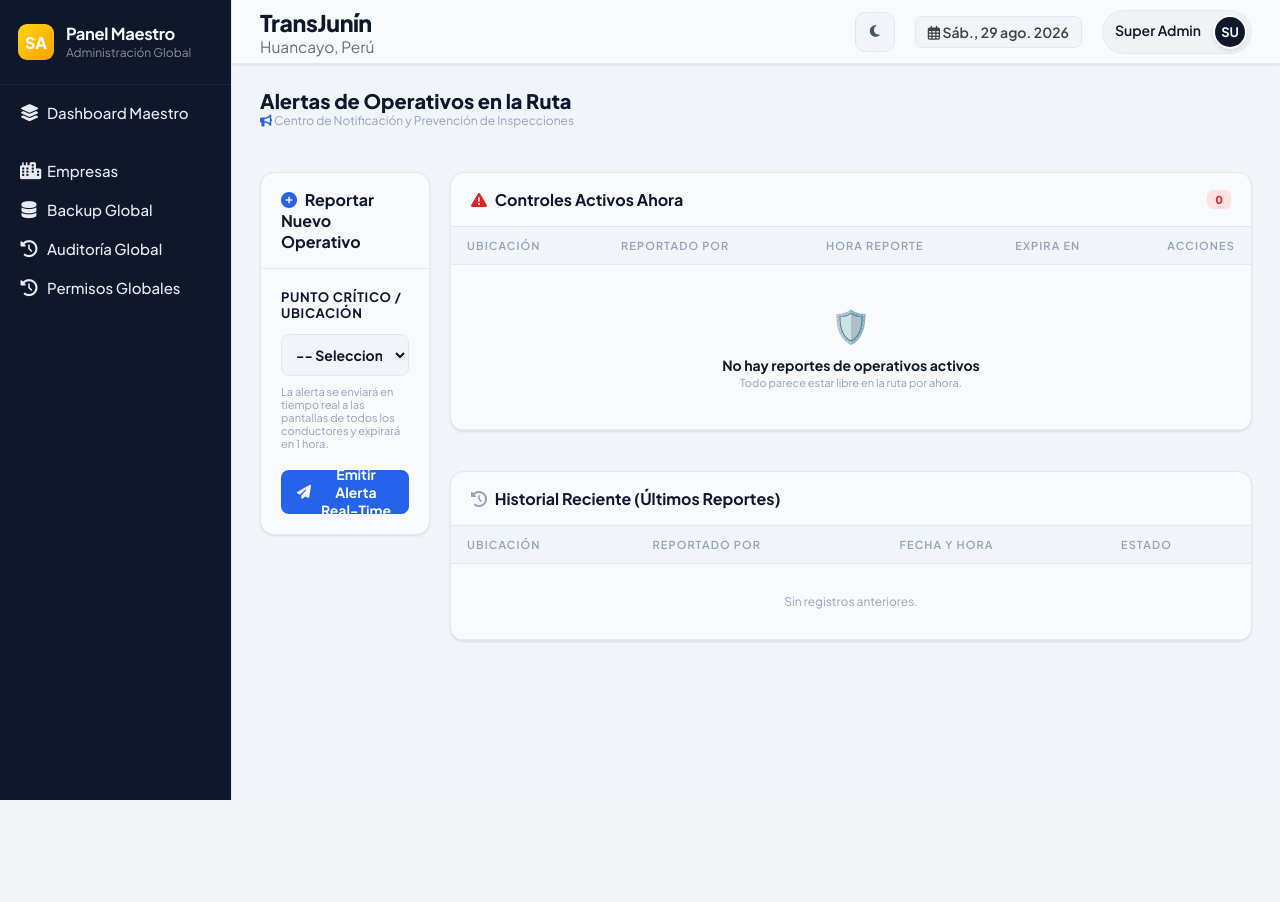
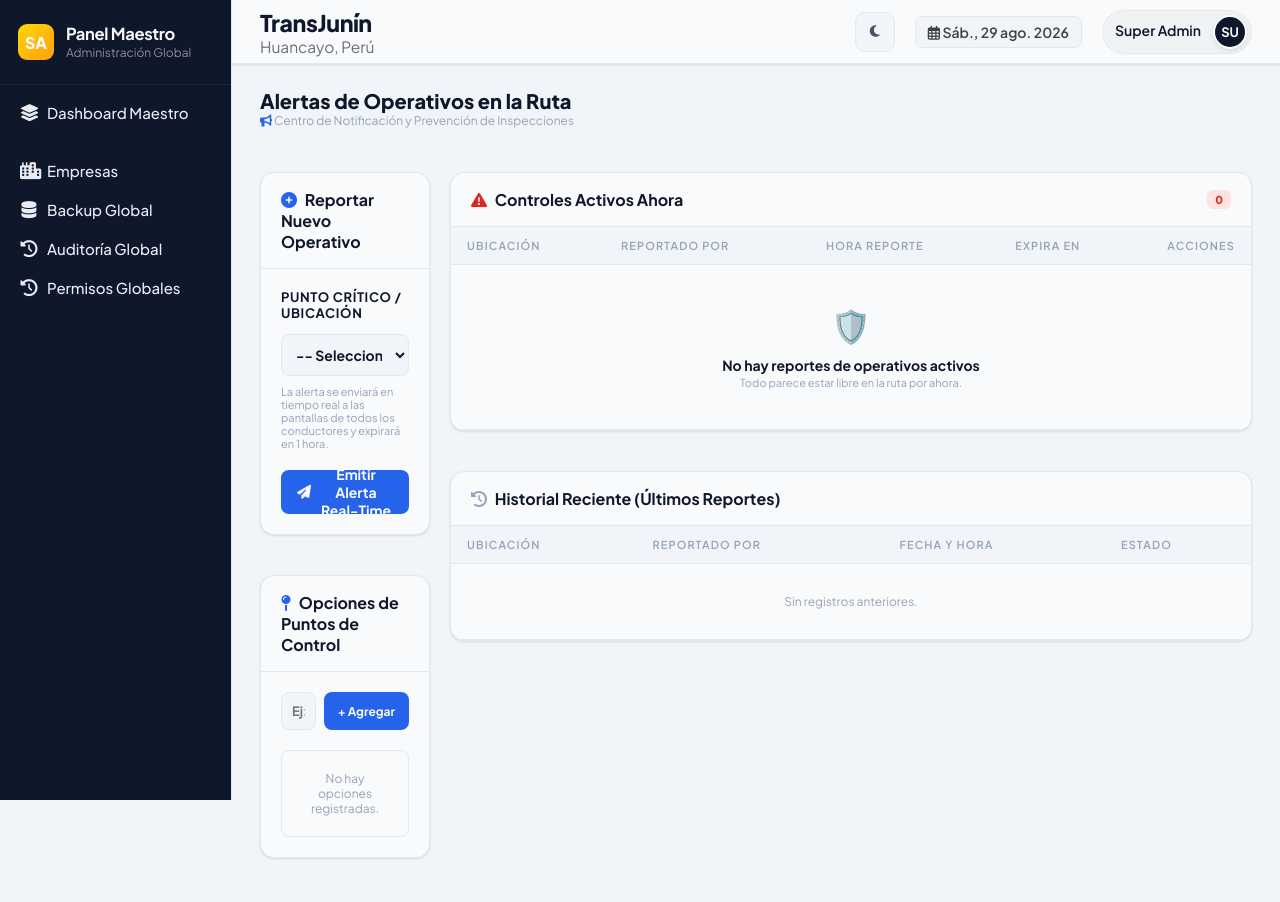
Before and after one commit to Nario1/transporte-saas, a Laravel app: page /admin/alertas in a window 1280 px wide. Before the commit the page ends 800 px from the top, so only its background shows below. Run offline with Laravel 12, Linux system fonts and the light colour scheme; a user stored in the database is signed in; data comes from the database, SQL or seed files in the repository; tables that the repository leaves empty hold one stand-in row (values such as "Sample post"); parts of the project's set-up code (start-up, migrations or seed data) failed here and were passed over; some libraries are stand-ins or nearby versions.

Commit message:
Feature: Hacer que las opciones de puntos de control de alertas sean 100% dinamicas

```diff
--- a/app/Http/Controllers/Conductor/AlertaOperativoController.php
+++ b/app/Http/Controllers/Conductor/AlertaOperativoController.php
@@ -4,10 +4,12 @@ namespace App\Http\Controllers\Conductor;
 
 use App\Http\Controllers\Controller;
 use App\Models\AlertaOperativo;
+use App\Models\PuntoControl;
 use App\Events\AlertaOperativoCreada;
 use App\Events\AlertaOperativoFinalizada;
 use Illuminate\Http\Request;
 use Carbon\Carbon;
+use Illuminate\Validation\Rule;
 
 class AlertaOperativoController extends Controller
 {
@@ -22,16 +24,20 @@ class AlertaOperativoController extends Controller
      */
     public function store(Request $request)
     {
-        $request->validate([
-            'punto' => 'required|in:Punto A,Punto B,Punto C',
-        ]);
-
         $user = auth()->user();
         $conductor = $user->conductor;
 
         if (!$conductor) {
             return response()->json(['error' => 'No tienes un perfil de conductor asociado.'], 403);
         }
+
+        $request->validate([
+            'punto' => [
+                'required',
+                'string',
+                Rule::exists('puntos_control', 'nombre')->where('empresa_id', $conductor->empresa_id)
+            ],
+        ]);
 
         // Evitar duplicados activos en el mismo punto para la misma empresa
         $existeActivo = AlertaOperativo::where('empresa_id', $conductor->empresa_id)
@@ -100,6 +106,9 @@ class AlertaOperativoController extends Controller
     {
         $empresaId = auth()->user()->empresa_id;
 
+        // Puntos de control registrados para la empresa
+        $puntos = PuntoControl::where('empresa_id', $empresaId)->orderBy('nombre')->get();
+
         // Alertas Activas (estado activo y sin expirar)
         $activas = AlertaOperativo::where('empresa_id', $empresaId)
             ->where('estado', 'activo')
@@ -119,7 +128,7 @@ class AlertaOperativoController extends Controller
             ->take(20)
             ->get();
 
-        return view('admin.alertas.index', compact('activas', 'historial'));
+        return view('admin.alertas.index', compact('activas', 'historial', 'puntos'));
     }
 
     /**
@@ -127,11 +136,15 @@ class AlertaOperativoController extends Controller
      */
     public function adminStore(Request $request)
     {
+        $empresaId = auth()->user()->empresa_id;
+
         $request->validate([
-            'punto' => 'required|in:Punto A,Punto B,Punto C',
+            'punto' => [
+                'required',
+                'string',
+                Rule::exists('puntos_control', 'nombre')->where('empresa_id', $empresaId)
+            ],
         ]);
-
-        $empresaId = auth()->user()->empresa_id;
 
         // Evitar duplicados activos
         $existeActivo = AlertaOperativo::where('empresa_id', $empresaId)
@@ -141,7 +154,7 @@ class AlertaOperativoController extends Controller
             ->exists();
 
         if ($existeActivo) {
-            return back()->with('error', 'Ya existe un reporte activo para este punto.');
+            return back()->with('error', 'Ya existe un reporte operativo activo para este punto.');
         }
 
         $alerta = AlertaOperativo::create([
@@ -174,4 +187,44 @@ class AlertaOperativoController extends Controller
 
         return back()->with('success', 'El operativo se marcó como finalizado.');
     }
+
+    /**
+     * Agregar un nuevo punto de control (Administrador).
+     */
+    public function adminAddPunto(Request $request)
+    {
+        $request->validate([
+            'nombre' => 'required|string|max:100',
+        ]);
+
+        $empresaId = auth()->user()->empresa_id;
+
+        // Evitar duplicados de nombre
+        $existe = PuntoControl::where('empresa_id', $empresaId)
+            ->where('nombre', $request->nombre)
+            ->exists();
+
+        if ($existe) {
+            return back()->with('error', 'Este punto de control ya existe.');
+        }
+
+        PuntoControl::create([
+            'empresa_id' => $empresaId,
+            'nombre'     => $request->nombre,
+        ]);
+
+        return back()->with('success', 'Punto de control agregado correctamente.');
+    }
+
+    /**
+     * Eliminar un punto de control (Administrador).
+     */
+    public function adminDeletePunto($id)
+    {
+        $empresaId = auth()->user()->empresa_id;
+        $punto = PuntoControl::where('empresa_id', $empresaId)->findOrFail($id);
+        $punto->delete();
+
+        return back()->with('success', 'Punto de control eliminado correctamente.');
+    }
 }
--- a/app/Http/Controllers/Conductor/DashboardController.php
+++ b/app/Http/Controllers/Conductor/DashboardController.php
@@ -76,6 +76,9 @@ class DashboardController extends Controller
             ->with(['conductor', 'user'])
             ->get();
 
+        // Puntos de control registrados
+        $puntosControl = \App\Models\PuntoControl::where('empresa_id', $user->empresa_id)->orderBy('nombre')->get();
+
         return view('users.conductor.dashboard', compact(
             'conductor',
             'tributoHoy',
@@ -85,6 +88,7 @@ class DashboardController extends Controller
             'deudaTributos',
             'alertas',
             'alertasOperativos',
+            'puntosControl',
         ));
     }
 }
--- /dev/null
+++ b/app/Models/PuntoControl.php
@@ -0,0 +1,24 @@
+<?php
+
+namespace App\Models;
+
+use Illuminate\Database\Eloquent\Model;
+use Illuminate\Database\Eloquent\Relations\BelongsTo;
+
+class PuntoControl extends Model
+{
+    protected $table = 'puntos_control';
+
+    protected $fillable = [
+        'empresa_id',
+        'nombre',
+    ];
+
+    /**
+     * Relación con la empresa.
+     */
+    public function empresa(): BelongsTo
+    {
+        return $this->belongsTo(Empresa::class);
+    }
+}
--- a/resources/views/admin/alertas/index.blade.php
+++ b/resources/views/admin/alertas/index.blade.php
@@ -27,7 +27,10 @@
 
     <div style="display: grid; grid-template-columns: 1fr 2fr; gap: 20px; align-items: start;">
 
-        {{-- COLUMNA 1: FORMULARIO REGISTRO --}}
+        {{-- COLUMNA 1: FORMULARIO REGISTRO & PUNTOS DE CONTROL --}}
+        <div style="display: flex; flex-direction: column; gap: 20px;">
+
+            {{-- REPORTAR OPERATIVO --}}
             <div class="card">
                 <div class="card-header">
                     <span class="card-title"><i class="fa-solid fa-plus-circle" style="color:var(--accent); margin-right:5px;"></i> Reportar Nuevo Operativo</span>
@@ -40,20 +43,59 @@
                             <label style="font-weight:700; font-size:13px; color:var(--text); margin-bottom:8px; display:block;">Punto Crítico / Ubicación</label>
                             <select name="punto" required class="form-control" style="width: 100%; padding: 10px; border-radius: 8px; border: 1px solid var(--border); font-size:14px; font-weight:700; color:var(--text);">
                                 <option value="">-- Seleccionar punto --</option>
-                            <option value="Punto A">Punto A</option>
-                            <option value="Punto B">Punto B</option>
-                            <option value="Punto C">Punto C</option>
+                                @foreach($puntos as $punto)
+                                    <option value="{{ $punto->nombre }}">{{ $punto->nombre }}</option>
+                                @endforeach
                             </select>
                             <span style="font-size: 11px; color: var(--text3); display: block; margin-top: 4px;">
                                 La alerta se enviará en tiempo real a las pantallas de todos los conductores y expirará en 1 hora.
                             </span>
                         </div>
 
-                    <button type="submit" class="btn-primary" style="width: 100%; height: 44px; display: flex; align-items: center; justify-content: center; gap: 8px; font-size: 14px; font-weight: 700; border-radius: 8px;">
+                        <button type="submit" class="btn-primary" style="width: 100%; height: 44px; display: flex; align-items: center; justify-content: center; gap: 8px; font-size: 14px; font-weight: 700; border-radius: 8px;" @if($puntos->isEmpty()) disabled title="Agrega opciones primero" @endif>
                             <i class="fa-solid fa-paper-plane"></i> Emitir Alerta Real-Time
                         </button>
                     </form>
                 </div>
+            </div>
+
+            {{-- GESTIÓN DE PUNTOS DE CONTROL --}}
+            <div class="card">
+                <div class="card-header">
+                    <span class="card-title"><i class="fa-solid fa-map-pin" style="color:var(--accent); margin-right:5px;"></i> Opciones de Puntos de Control</span>
+                </div>
+                <div class="card-body" style="padding: 20px;">
+                    <form action="{{ route('admin.puntos.store') }}" method="POST" style="margin-bottom: 20px; display: flex; gap: 8px;">
+                        @csrf
+                        <div class="field" style="margin: 0; flex: 1;">
+                            <input type="text" name="nombre" placeholder="Ej: Óvalo Sumar" required class="form-control" style="width: 100%; padding: 10px; border-radius: 8px; border: 1px solid var(--border); font-size:13px; font-weight:700; height: 38px;">
+                        </div>
+                        <button type="submit" class="btn-primary" style="height: 38px; padding: 0 14px; font-size: 12px; font-weight: 700; border-radius: 8px; flex-shrink:0;">
+                            + Agregar
+                        </button>
+                    </form>
+
+                    <div style="max-height: 200px; overflow-y: auto; border: 1px solid var(--border); border-radius: 8px; padding: 5px;">
+                        @forelse($puntos as $pt)
+                            <div style="display: flex; justify-content: space-between; align-items: center; padding: 8px 10px; border-bottom: 1px solid #f1f5f9;">
+                                <span style="font-weight: 700; font-size: 13px; color: var(--text);">{{ $pt->nombre }}</span>
+                                <form action="{{ route('admin.puntos.destroy', $pt->id) }}" method="POST" style="display:inline;">
+                                    @csrf
+                                    @method('DELETE')
+                                    <button type="submit" style="background: none; border: none; color: var(--red); cursor: pointer; font-size: 12px;" onclick="return confirm('¿Seguro que deseas eliminar este punto de control?')" title="Eliminar punto">
+                                        <i class="fa-solid fa-trash-can"></i>
+                                    </button>
+                                </form>
+                            </div>
+                        @empty
+                            <div style="text-align: center; color: var(--text3); font-size: 12px; padding: 15px;">
+                                No hay opciones registradas.
+                            </div>
+                        @endforelse
+                    </div>
+                </div>
+            </div>
+
         </div>
 
         {{-- COLUMNA 2: LISTADOS --}}
--- a/routes/web.php
+++ b/routes/web.php
@@ -232,6 +232,9 @@ Route::middleware(['auth', 'empresa.activa', 'admin.configurado'])
         Route::get('/alertas', [\App\Http\Controllers\Conductor\AlertaOperativoController::class, 'adminIndex'])->name('admin.alertas.index');
         Route::post('/alertas', [\App\Http\Controllers\Conductor\AlertaOperativoController::class, 'adminStore'])->name('admin.alertas.store');
         Route::post('/alertas/{alerta}/finalizar', [\App\Http\Controllers\Conductor\AlertaOperativoController::class, 'adminFinalizar'])->name('admin.alertas.finalizar');
+
+        Route::post('/puntos-control', [\App\Http\Controllers\Conductor\AlertaOperativoController::class, 'adminAddPunto'])->name('admin.puntos.store');
+        Route::delete('/puntos-control/{punto}', [\App\Http\Controllers\Conductor\AlertaOperativoController::class, 'adminDeletePunto'])->name('admin.puntos.destroy');
     });
 
     Route::middleware('permission:ver tributos')->group(function () {
```
Also changed, not shown: resources/views/users/conductor/dashboard.blade.php (+28 -15 lines), database/migrations/2026_08_29_000003_create_puntos_control_table.php (added). Lines whose indentation alone changed are shown as unchanged.
